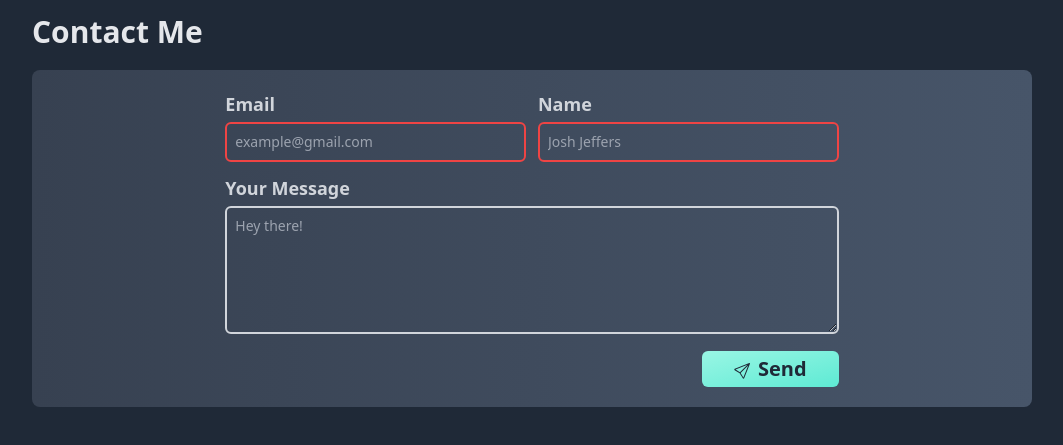
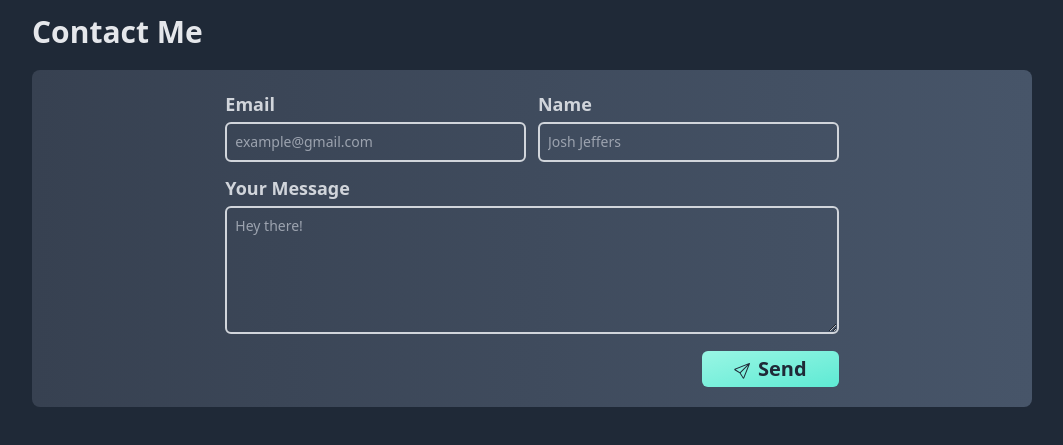
Before and after one commit to pumbas600/E-Portfolio, a React (Create React App) app: page / in a window 1280 px wide. Shown: the part 8085-8530 px from the top of the page, without its empty margins (108-1171 px from the left). Built offline with nearby package versions, Linux system fonts and the light colour scheme.

Commit message:
Created TextField and added input validation

```diff
--- a/src/Components/HomePage/ContactMe.tsx
+++ b/src/Components/HomePage/ContactMe.tsx
@@ -1,14 +1,21 @@
 import React, {useState} from "react";
 import Title from "../Utils/Title";
 import LabelledInput from "../Utils/LabelledInput";
+import TextField from "../Utils/TextField";
+
+type SendingState = 'SEND' | 'SENDING' | 'SENT';
 
 interface State {
     message: string;
     email: string;
     name: string;
+    emailError: string;
+    nameError: string;
+    //sendingState: SendingState;
 }
 
-const EMPTY_STATE = { message: '', email: '', name: '' };
+const EMPTY_STATE = { message: '', email: '', name: '', emailError: '', nameError: '' };
+const EMAIL_REGEX = /^[a-zA-Z\d.!#$%&'*+/=?^_`{|}~-]+@[a-zA-Z\d-]+(?:\.[a-zA-Z\d-]+)*$/;
 
 const ContactMe: React.FC = () => {
 
@@ -19,45 +26,59 @@ const ContactMe: React.FC = () => {
     }
 
     function updateEmail(e: React.ChangeEvent<HTMLInputElement>) {
-        setState({ ...state, email: e.target.value });
+        setState({ ...state, email: e.target.value, emailError: '' });
     }
 
     function updateName(e: React.ChangeEvent<HTMLInputElement>) {
-        setState({ ...state, name: e.target.value });
+        setState({ ...state, name: e.target.value, nameError: '' });
     }
 
     function sendMessage() {
-        setState(EMPTY_STATE);
+        var isValid = true;
+        var errorState = { ...state };
+
+        if (state.name === '') {
+            errorState = {...errorState, nameError: "This cannot be empty"};
+            isValid = false;
+        }
+        if (state.email === '') {
+            errorState = {...errorState, emailError: "This cannot be empty"};
+            isValid = false;
+        }
+        else if (!state.email.match(EMAIL_REGEX)) {
+            errorState = {...errorState, emailError: "You must enter a valid email"};
+            isValid = false;
+        }
+
+        if (isValid) {
+            // Send email
+            setState(EMPTY_STATE);
+        }
+        else setState(errorState);
     }
 
     return (
         <div>
             <Title name="Contact Me"/>
-            <form className="rounded-lg bg-gradient-to-r dark:from-gray-700 dark:to-slate-600 from-gray-800 to-slate-800
+            <div className="rounded-lg bg-gradient-to-r dark:from-gray-700 dark:to-slate-600 from-gray-800 to-slate-800
                             md:py-5 py-4 px-10"
             >
                 <div className="mx-auto flex flex-col space-y-3 md:w-8/12 w-full text-sm text-gray-300">
-                    <div className="flex flex-row space-x-3">
-                        <LabelledInput label="Email" className="w-1/2">
-                            <input
-                                className="rounded-md border-gray-300 bg-transparent p-2 outline-none border-2
-                                           focus:border-teal-200 w-full invalid:border-red-500"
+                    <div className="flex md:flex-row flex-col md:space-x-3 md:space-y-0 space-y-3">
+                        <LabelledInput label="Email" className="md:w-1/2 w-full">
+                            <TextField
+                                error={state.emailError}
                                 placeholder="example@gmail.com"
-                                type="email"
                                 onChange={updateEmail}
                                 value={state.email}
-                                required
                             />
                         </LabelledInput>
-                        <LabelledInput label="Name" className="w-1/2">
-                            <input
-                                className="rounded-md border-gray-300 bg-transparent p-2 outline-none border-2
-                                           focus:border-teal-200 w-full invalid:border-red-500"
+                        <LabelledInput label="Name" className="md:w-1/2 w-full">
+                            <TextField
+                                error={state.nameError}
                                 placeholder="Josh Jeffers"
-                                type="text"
                                 onChange={updateName}
                                 value={state.name}
-                                required
                             />
                         </LabelledInput>
                     </div>
@@ -75,7 +96,7 @@ const ContactMe: React.FC = () => {
                             className="flex flex-row items-center text-xl font-bold rounded-md py-1 px-8 text-gray-800
                                        bg-gradient-to-br from-teal-200 to-teal-300 transition-transform hover:scale-105"
                             type="submit"
-                            onClick={e => {}}
+                            onClick={e => sendMessage()}
                         >
                             <svg xmlns="http://www.w3.org/2000/svg" width="16" height="16" fill="currentColor"
                                  className="bi bi-send mt-1" viewBox="0 0 16 16">
@@ -88,7 +109,7 @@ const ContactMe: React.FC = () => {
                         </button>
                     </div>
                 </div>
-            </form>
+            </div>
         </div>
     )
 }
--- /dev/null
+++ b/src/Components/Utils/TextField.tsx
@@ -0,0 +1,32 @@
+import React from "react";
+
+interface Props {
+    className?: string;
+    error?: string;
+    placeholder?: string;
+    value?: string;
+    onChange?: (e: React.ChangeEvent<HTMLInputElement>) => void;
+}
+
+const TextField: React.FC<Props> = (props) => {
+    return (
+        <div className="w-full">
+            <input
+                className={`${props.className ?? ''} rounded-md border-gray-300 bg-transparent p-2 outline-none
+                            border-2 focus:border-teal-200 w-full invalid:border-red-500`}
+                placeholder={props.placeholder}
+                value={props.value}
+                onChange={props.onChange}
+                required={props.error !== ''}
+                type="text"
+            />
+            {props.error !== '' && (
+                <div className="text-red-500 text-sm px-2 overflow-ellipsis whitespace-nowrap overflow-hidden">
+                    {props.error}
+                </div>
+            )}
+        </div>
+    );
+}
+
+export default TextField;
```
